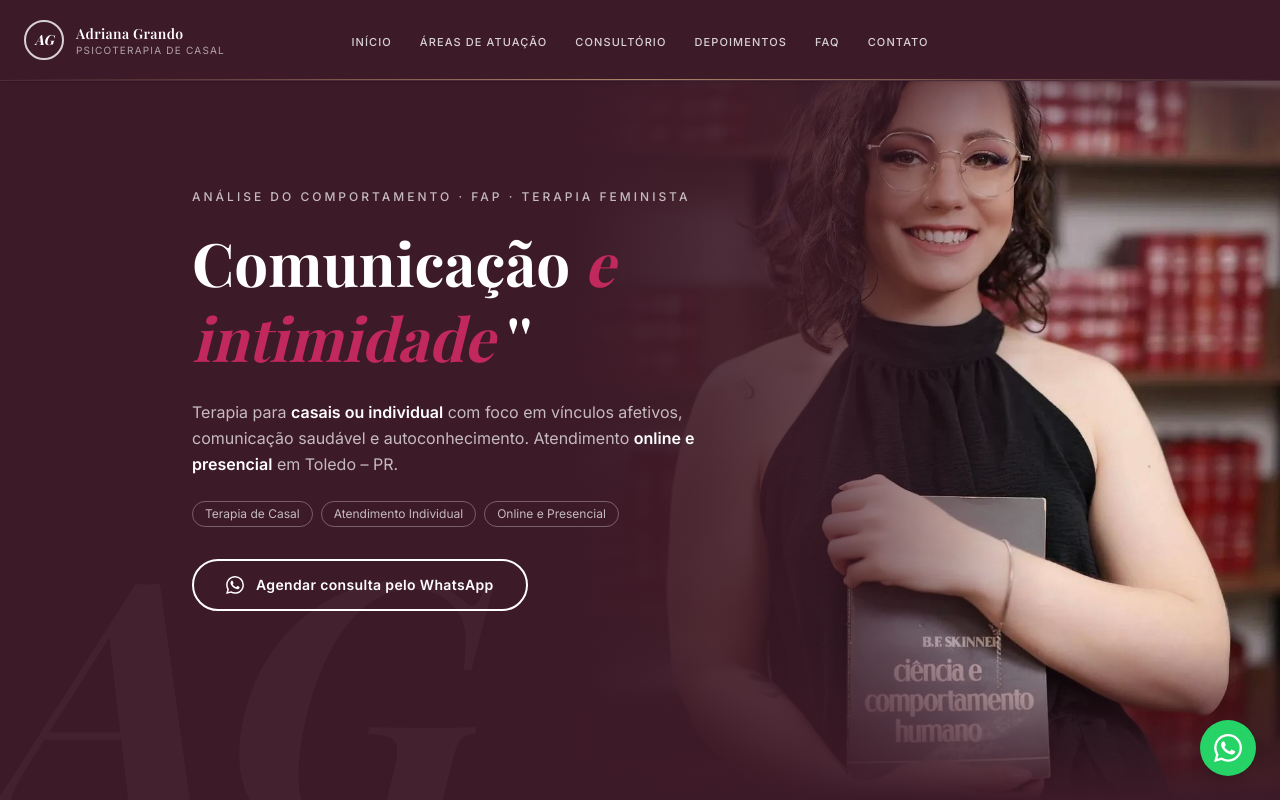
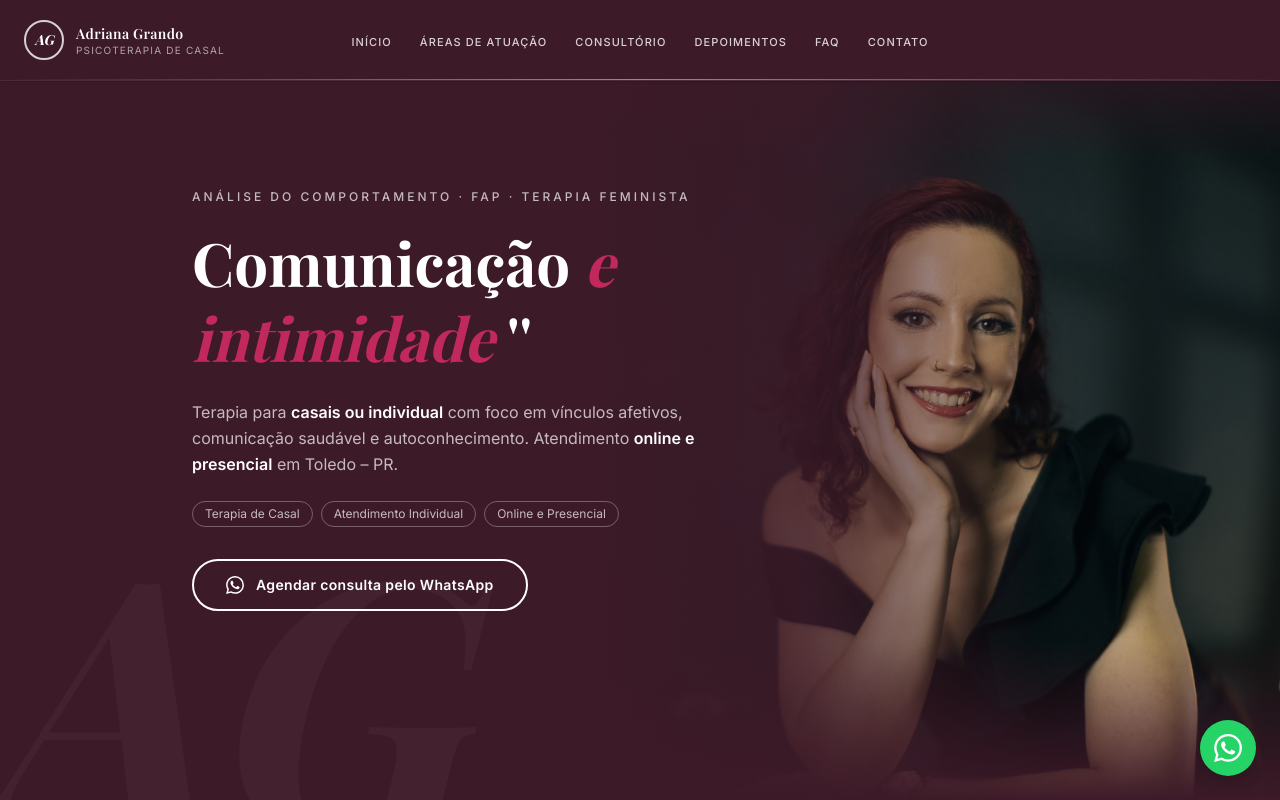
Before and after one commit to JDN-Sistemas/lp-adriana-grando, a Next.js app: page / in a window 1280 px wide. Shown: the top 800 px of the page. Built offline with nearby package versions, Linux system fonts and the light colour scheme.

Commit message:
fix: change home picture

```diff
--- a/components/HeroAboutSection.tsx
+++ b/components/HeroAboutSection.tsx
@@ -10,10 +10,10 @@ export default function HeroAboutSection() {
       {/* Foto — à direita, centralizada, fundindo com o fundo */}
       <div className="absolute right-0 top-0 bottom-0 w-full sm:w-[65%] lg:w-[55%]">
         <Image
-          src="/adriana-grandoo.jpeg"
+          src="/adriana-grando3.jpeg"
           alt="Psicóloga Adriana Grando"
           fill
-          className="object-cover object-top"
+          className="object-cover object-[center_20%]"
           priority
           sizes="(max-width: 640px) 100vw, 55vw"
         />
```
Also changed, not shown: public/adriana-grando3.jpeg (added), public/adriana-grandoo.jpeg (deleted).
